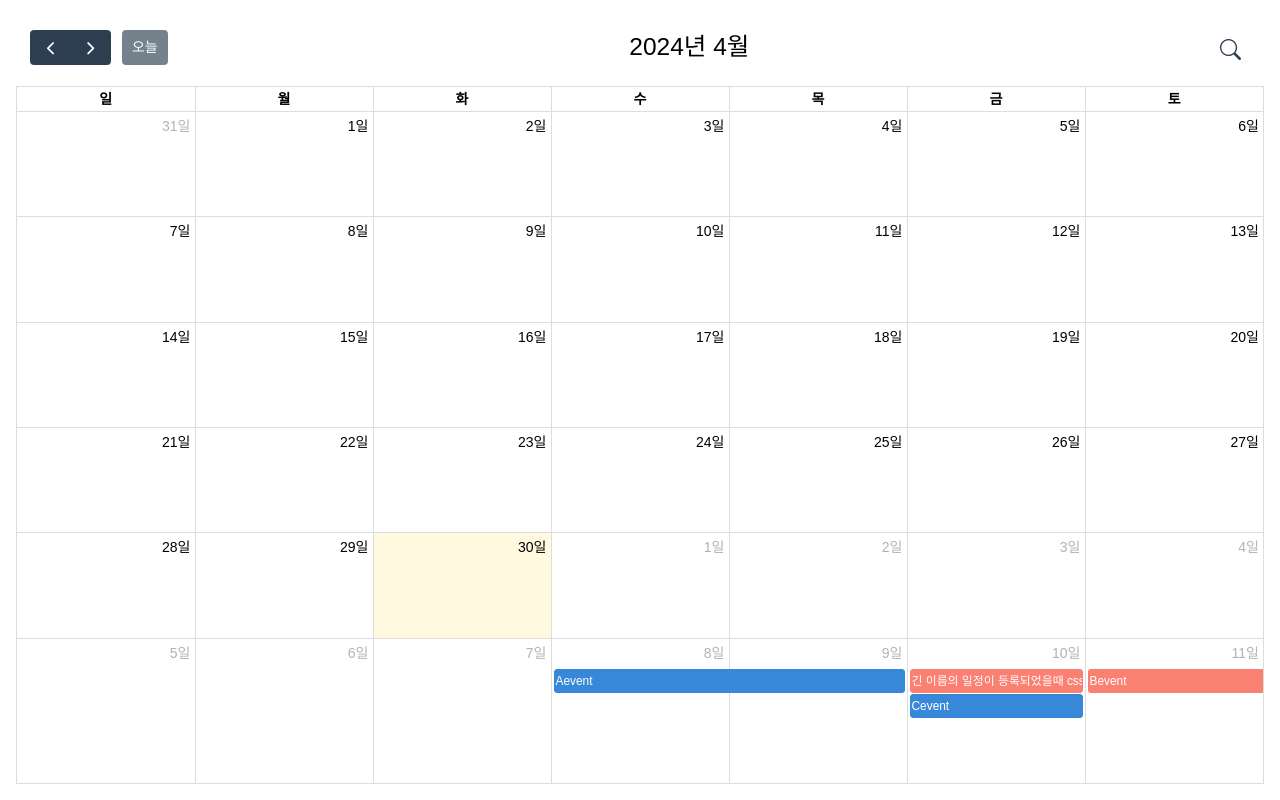
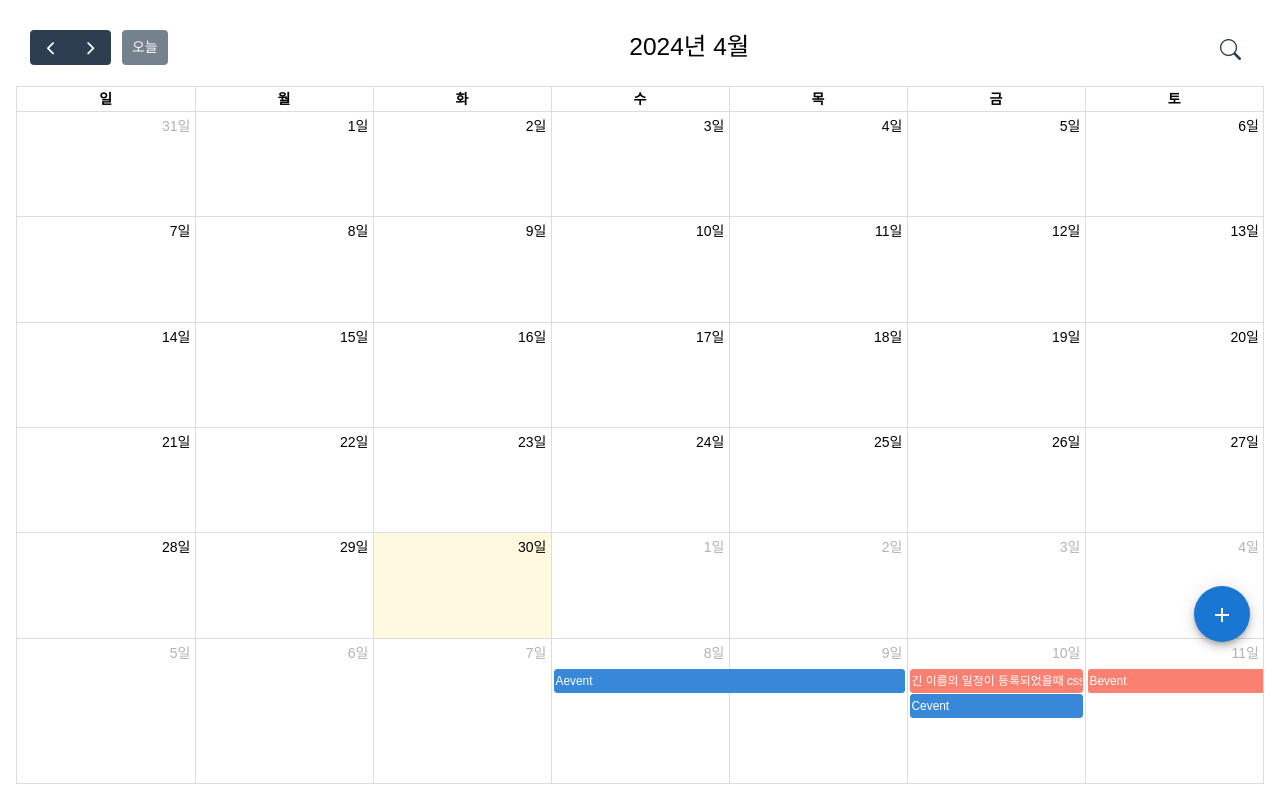
Before and after one commit to 100JM/to-do-list, a React (Vite) app: page / in a window 1280 px wide. Built offline with nearby package versions, Linux system fonts and the light colour scheme; a web font is replaced by a local one.

Commit message:
데스크탑 메인 버튼 작업중

```diff
--- a/src/App.tsx
+++ b/src/App.tsx
@@ -22,6 +22,9 @@ import BottomNavigationAction from '@mui/material/BottomNavigationAction';
 import CalendarMonthIcon from '@mui/icons-material/CalendarMonth';
 import AddCircleOutlineIcon from '@mui/icons-material/AddCircleOutline';
 import PushPinIcon from '@mui/icons-material/PushPin';
+import SpeedDial from '@mui/material/SpeedDial';
+import SpeedDialIcon from '@mui/material/SpeedDialIcon';
+import SpeedDialAction from '@mui/material/SpeedDialAction';
 
 interface SelectedDateInterface {
   id: string;
@@ -427,6 +430,35 @@ function App() {
                 </div>
               </>
             }
+
+            {/* <Box sx={{
+              display: "none",
+              "@media (min-width:720px)": {
+                display: "block",
+                position: "absolute",
+                bottom: "30px",
+                right: "30px",
+              }
+            }}> */}
+              <SpeedDial
+                ariaLabel="Desktop SpeedDial"
+                icon={<SpeedDialIcon />}
+                sx={{
+                  display: "none",
+                  "@media (min-width:720px)": {
+                    display: "block",
+                    position: "absolute",
+                    bottom: "30px",
+                    right: "30px",
+                  }
+                }}
+                direction="up"
+              >
+                <SpeedDialAction key="todo" icon={<AddCircleOutlineIcon />} tooltipTitle="일정 추가" />
+                <SpeedDialAction key="importantTodo" icon={<PushPinIcon />} tooltipTitle="중요 일정" />
+              </SpeedDial>
+            {/* </Box> */}
+
             <Box sx={{
               width: "100%",
               height: "8%",
--- a/src/index.css
+++ b/src/index.css
@@ -40,9 +40,20 @@ html, body, #root {
   background-color: #fa807257;
 }
 
+.deskTopMenuBtn {
+  display: none;
+}
+
 @media (min-width : 720px) {
   .fc {
     height: 100%;
+  }
+
+  .deskTopMenuBtn {
+    display: block;
+    position: absolute;
+    bottom: 30px;
+    right: 30px;
   }
 }
 
```
